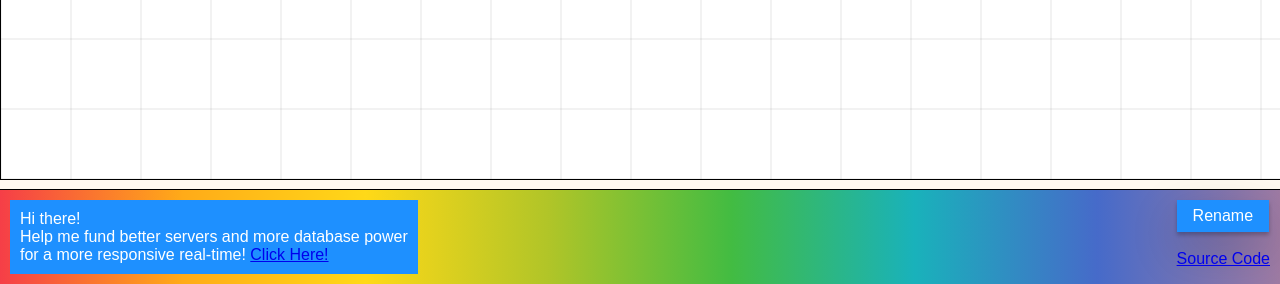
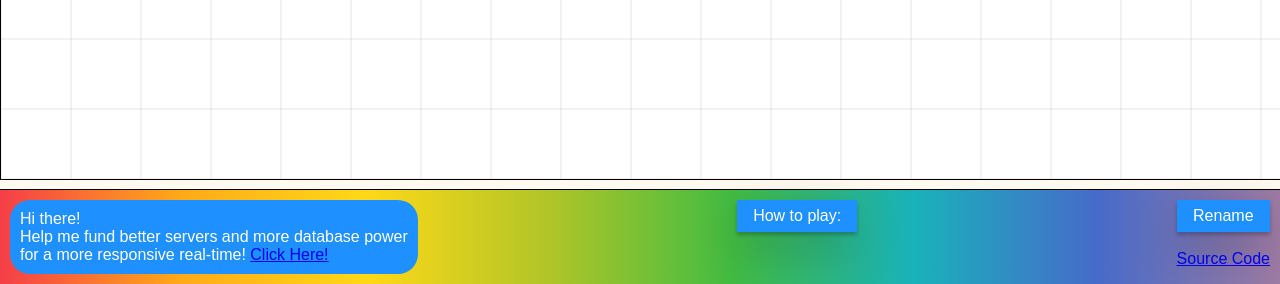
Before and after one commit to fiskmoz/real-time-pokedraw, a PHP site: page / in a window 1280 px wide; the page is wider, and only the part inside the window is pictured. Shown: the part 1255-1539 px from the top of that part. Run offline with PHP 8.4, Linux system fonts and the light colour scheme; some libraries are stand-ins or nearby versions.

Commit message:
how to play

```diff
--- a/components/footer.html
+++ b/components/footer.html
@@ -6,10 +6,29 @@
     </br>
     for a more responsive real-time! <a href="https://paypal.me/pools/c/8oGaCNgaQO" target="_blank">Click Here! </a>
   </div>
+
+
+  <div class="how-to-wrapper">
+    <input type="button" id="how_to_button" class="button" value="How to play:">
+    <div id ="how_to_div" class="centered hidden">
+        <p>
+          Get a few friends together in voice comms and join the same room.
+          </br>
+          One should start drawing and has 45 seconds to draw a pokemon.
+          </br>
+          The others in the room will see what is drawn in real-time.
+          </br>
+          The first one to correctly guess the pokemon you are drawing wins!
+          </br>
+          Tip: Holding CTRL while drawing will erase instead of draw!
+        </p>
+    </div>
+  </div>
+
   <div class="function-footer">
     <input type="button" id="rename_button" class="button" value="Rename">
     </br>
-  </br>
+    </br>
     <a href="https://github.com/fiskmoz/real-time-pokedraw">Source Code</a>
   </div>
 </div>
--- a/globals/globals.js
+++ b/globals/globals.js
@@ -18,7 +18,10 @@ let modal_text_input = document.getElementById("modal_text_input");
 let modal_close = document.getElementById("modal_close_btn");
 let rename_button = document.getElementById("rename_button");
 let modal_error_msg = document.getElementById("modal_error_msg");
+let how_to_button = document.getElementById("how_to_button");
+let how_to_div = document.getElementById("how_to_div");
 let globalUser;
+let howToHidden = true;
 
 modal_close.onclick = function () {
   if (
@@ -39,6 +42,13 @@ modal_close.onclick = function () {
 rename_button.onclick = function () {
   localStorage.removeItem("user");
   window.location = "/";
+};
+
+how_to_button.onclick = function () {
+  howToHidden
+    ? how_to_div.setAttribute("class", "centered")
+    : how_to_div.setAttribute("class", "centered hidden");
+  howToHidden = !howToHidden;
 };
 
 globalUser = localStorage.getItem("user");
--- a/styling/main.css
+++ b/styling/main.css
@@ -31,7 +31,9 @@ footer {
   height: auto;
   width: 100%;
   color: white;
+  text-align: center;
   border-top: 1px black solid;
+  white-space: nowrap;
 }
 
 body {
@@ -47,6 +49,10 @@ body {
   top: 50%;
   left: 50%;
   text-align: center;
+}
+
+.hidden {
+  display: none;
 }
 
 .preview-canvas-wrapper {
@@ -293,15 +299,34 @@ body {
 }
 
 .promo-message {
-  display: inline-block;
+  float: left;
   background-color: dodgerblue;
   margin: 10px;
   padding: 10px;
   text-align: left;
+  border-radius: 20px;
 }
 
 .function-footer {
+  float: right;
   padding: 10px;
-  vertical-align: top;
-  float: right;
 }
+
+.how-to-wrapper {
+  background-color: dodgerblue;
+  border-radius: 20px;
+  display: inline-block;
+  margin-top: 10px;
+  margin-bottom: 10px;
+}
+
+.how-to-wrapper h2 {
+  margin-top: 4px;
+  margin-bottom: 4px;
+  padding: 4px;
+}
+.how-to-wrapper p {
+  margin-top: 4px;
+  margin-bottom: 4px;
+  padding: 4px;
+}
```
